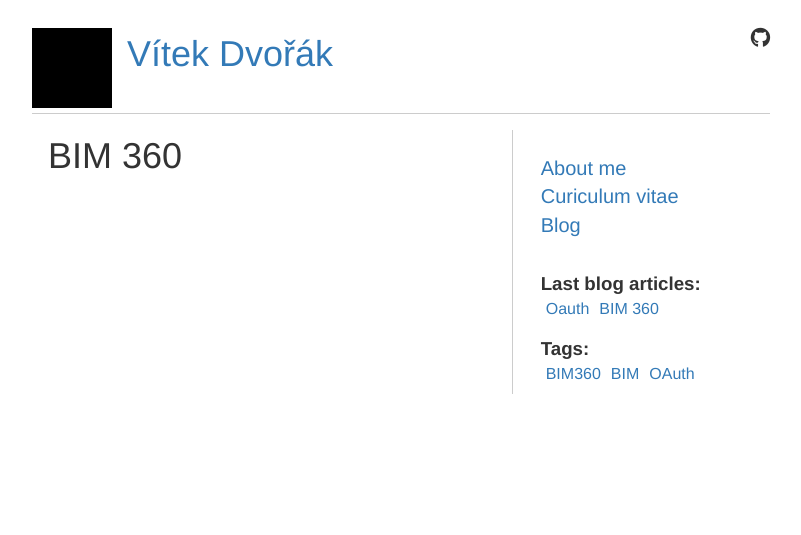
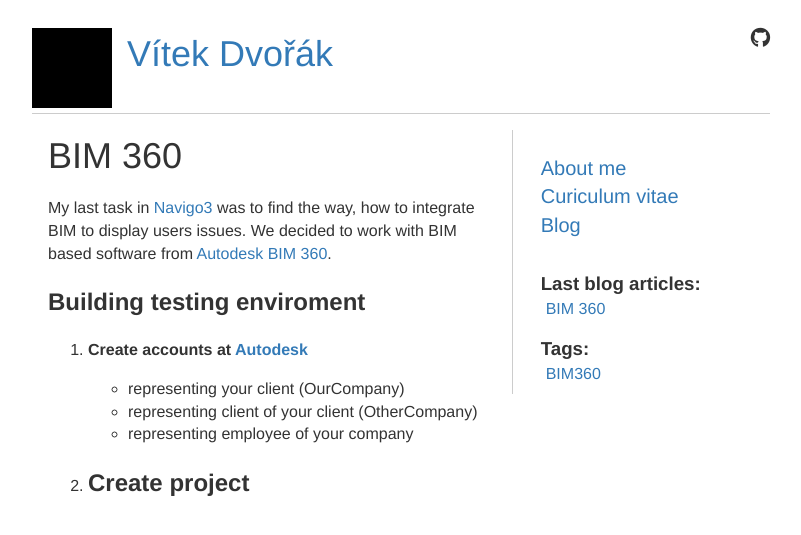
Before and after one commit to vdvorak/vitekdvorak.github.io, a Jekyll site: the page built from _posts/2021-04-03-bim360.md, in a window 1280 px wide. Shown: the top 535 px of the page, without its empty margins (239-1040 px from the left). Built offline with Jekyll 4.4.1, drawn with Linux system fonts in a browser that asks for light colours; nearby versions of some CDN libraries.

Commit message:
BIM 360 post init

```diff
--- a/_layouts/default.html
+++ b/_layouts/default.html
@@ -44,9 +44,7 @@
             <div class="tags">
               {% for post in site.posts limit: 5 %}
               <div class="tag">
-                <a href="{{post.url | replace: '.html', ''}}">
-                  {{post.title}}
-                </a>
+                <a href="{{post.url | downcase }}"> {{post.title}} </a>
               </div>
               {% endfor %}
             </div>
@@ -57,7 +55,9 @@
             <div class="tags">
               {% assign tags = site.tags %} {% for tag in tags %}
               <div class="tag">
-                <a href="/tag/{{ tag | first | slugify }}"> {{ tag[0] }} </a>
+                <a href="/tag/{{ tag | first |  downcase }}.html">
+                  {{ tag[0] }}
+                </a>
               </div>
               {% endfor %}
             </div>
--- a/_layouts/tag.html
+++ b/_layouts/tag.html
@@ -7,7 +7,7 @@ layout: default
   <ul class="nolist">
     {% for post in site.tags[page.tag] %}
     <li>
-      <a href="{{ post.url }}">{{ post.title }}</a> ({{ post.date |
+      <a href="{{ post.url | downcase }}">{{ post.title }}</a> ({{ post.date |
       date_to_string }})
     </li>
     {% endfor %}
--- /dev/null
+++ b/_posts/2021-04-03-bim360.md
@@ -0,0 +1,19 @@
+---
+layout: post
+title: "BIM 360"
+date: 2021-04-03 00:00:00 +0000
+tags: BIM360
+---
+
+My last task in [Navigo3](https://navigo3.com/) was to find the way, how to integrate BIM to display users issues.
+We decided to work with BIM based software from [Autodesk](https://www.autodesk.com/) [BIM 360](https://www.autodesk.com/bim-360/).
+
+## Building testing enviroment
+
+1. **Create accounts at [Autodesk](https://www.autodesk.com/)**
+
+   - representing your client (OurCompany)
+   - representing client of your client (OtherCompany)
+   - representing employee of your company
+
+2. ## **Create project**
--- a/_posts/2021-04-03-bim360/2021-04-03-oauth.md
+++ /dev/null
@@ -1,4 +0,0 @@
----
-layout: post
-tags: OAuth
----
```
Also changed, not shown: _posts/2021-04-03-bim360/2021-04-03-bim360.md (deleted, +0 -6 lines), tag/bim360.md (renamed from tag/bim/index.md, +1 -1 lines), tag/oauth.md (renamed from tag/bim360/index.md), 5 other files.
